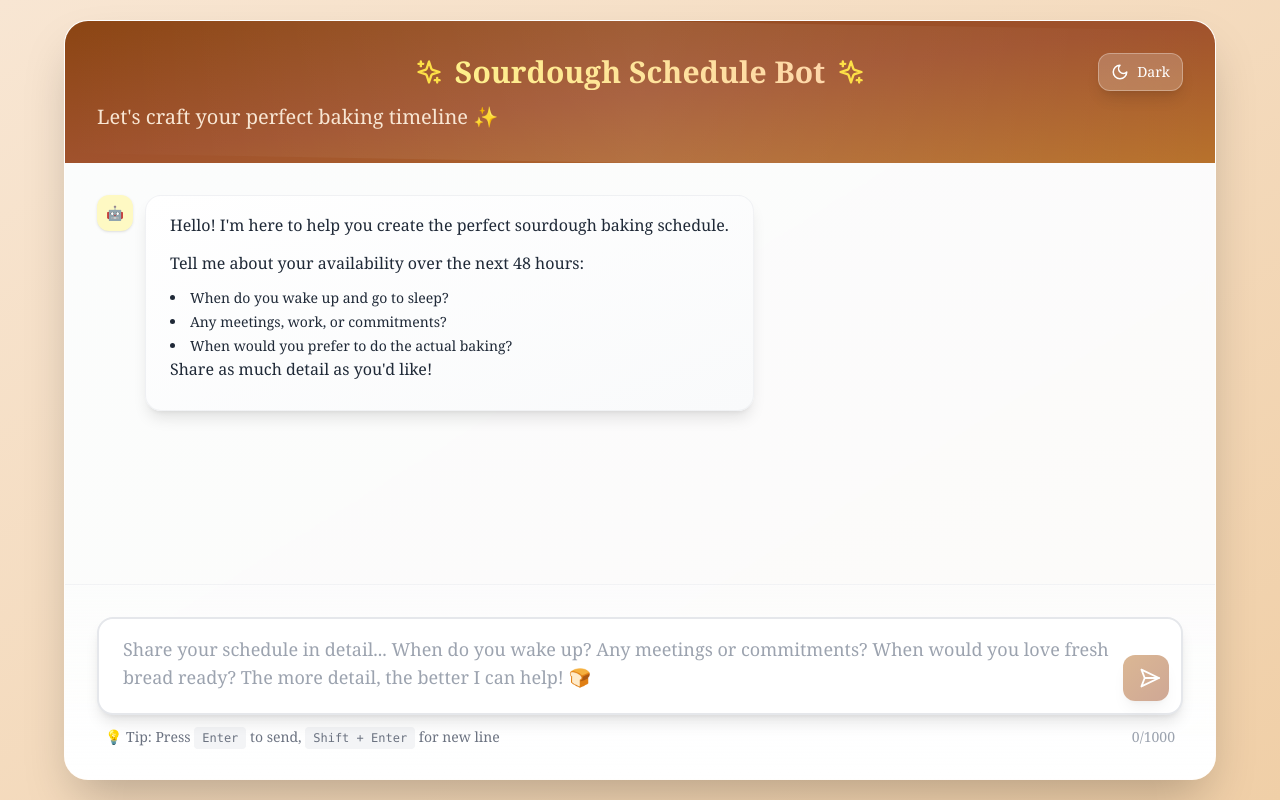
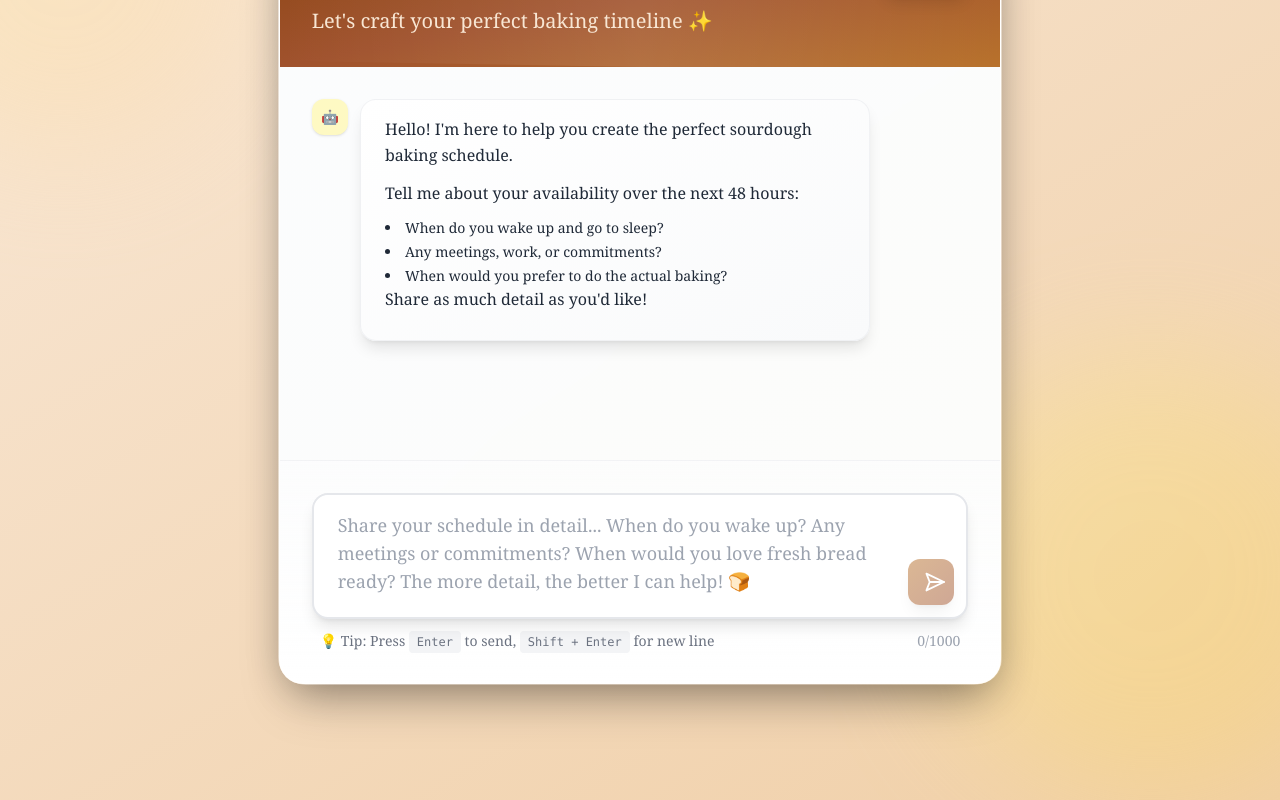
Before and after one commit to abbydulski/sourdough-bot, a Next.js app: page / in a window 1280 px wide. Built offline with nearby package versions, Linux system fonts and the light colour scheme.

Commit message:
UI polish: theme init script, decorative backgrounds, transitions

```diff
--- a/components/Chat.js
+++ b/components/Chat.js
@@ -47,7 +47,7 @@ export default function Chat({ theme = 'light', setTheme }) {
   }
 
   return (
-    <div className={`w-full max-w-6xl h-[95vh] backdrop-blur-sm rounded-3xl shadow-2xl border flex flex-col overflow-hidden ${theme === 'dark' ? 'bg-stone-900/90 border-stone-800' : 'bg-white/95 border-white/20'}`}>
+    <div className={`w-full max-w-6xl h-[95vh] backdrop-blur-sm rounded-3xl shadow-2xl border flex flex-col overflow-hidden ${theme === 'dark' ? 'bg-stone-900/90 border-stone-800' : 'bg-white/95 border-white/20'} transition-colors duration-300`}>
       {/* Header */}
       <div className={`text-white p-8 relative overflow-hidden ${theme === 'dark' ? 'bg-gradient-to-br from-stone-950 via-stone-900 to-stone-800' : 'bg-gradient-to-br from-sourdough-800 via-sourdough-700 to-sourdough-600'}`}>
         <div className="absolute inset-0 bg-gradient-to-r from-transparent via-white/10 to-transparent skew-y-1"></div>
--- /dev/null
+++ b/pages/_document.js
@@ -0,0 +1,27 @@
+import Document, { Html, Head, Main, NextScript } from 'next/document'
+
+export default class MyDocument extends Document {
+  render() {
+    const noFlashScript = `(() => {
+      try {
+        const stored = localStorage.getItem('theme');
+        const prefersDark = window.matchMedia && window.matchMedia('(prefers-color-scheme: dark)').matches;
+        const theme = stored || (prefersDark ? 'dark' : 'light');
+        if (theme === 'dark') document.documentElement.classList.add('dark');
+        else document.documentElement.classList.remove('dark');
+      } catch (_) {}
+    })();`;
+
+    return (
+      <Html>
+        <Head>
+          <script dangerouslySetInnerHTML={{ __html: noFlashScript }} />
+        </Head>
+        <body>
+          <Main />
+          <NextScript />
+        </body>
+      </Html>
+    )
+  }
+}
--- a/pages/index.js
+++ b/pages/index.js
@@ -10,8 +10,16 @@ export default function Home({ theme, setTheme }) {
         <meta name="viewport" content="width=device-width, initial-scale=1" />
         <link rel="icon" href="/favicon.ico" />
       </Head>
-      <main className="min-h-screen flex items-center justify-center p-4">
-        <Chat theme={theme} setTheme={setTheme} />
+      <main className="relative min-h-screen flex items-center justify-center p-4 overflow-hidden">
+        <div className="pointer-events-none absolute inset-0">
+          <div className="absolute -top-32 -left-32 h-96 w-96 rounded-full blur-3xl opacity-30 bg-gradient-to-br from-amber-200 to-orange-200 dark:from-stone-700 dark:to-stone-800"></div>
+          <div className="absolute -bottom-24 -right-24 h-[28rem] w-[28rem] rounded-full blur-3xl opacity-30 bg-gradient-to-br from-yellow-200 to-amber-300 dark:from-stone-700 dark:to-stone-800"></div>
+        </div>
+        <div className="relative bg-gradient-to-br from-white/60 to-white/30 dark:from-stone-800/60 dark:to-stone-900/30 rounded-[28px] p-[1px] shadow-[0_10px_40px_-10px_rgba(0,0,0,0.3)]">
+          <div className="rounded-[27px]">
+            <Chat theme={theme} setTheme={setTheme} />
+          </div>
+        </div>
       </main>
     </>
   )
```
